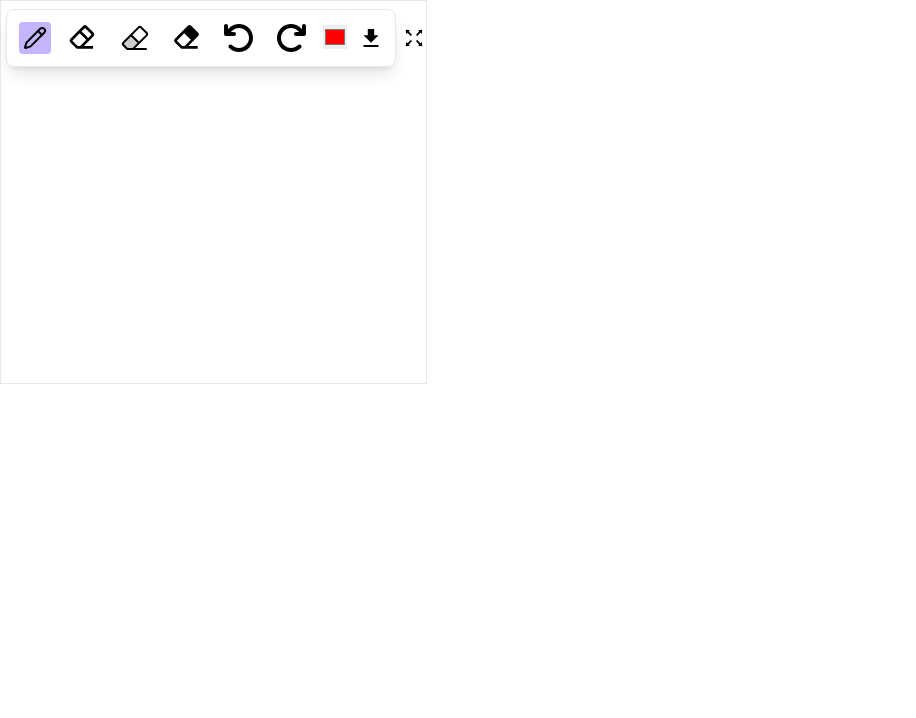
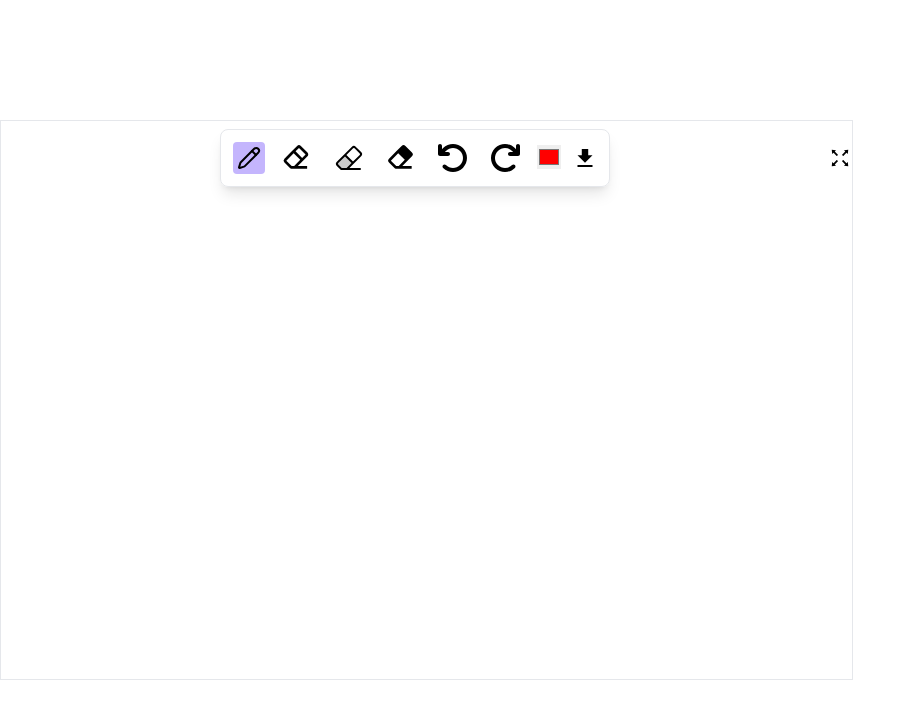
Before and after one commit to Pham-Tuan-Nghia-Mean/Whiteboard-example, a React (Vite) app: page / in a window 1280 px wide. Shown: the top 718 px of the page, without its empty margins (0-916 px from the left). Built offline with nearby package versions, Linux system fonts and the light colour scheme.

Commit message:
implement radio element

```diff
--- a/src/App.jsx
+++ b/src/App.jsx
@@ -1,6 +1,6 @@
 import { v4 as uuidv4 } from "uuid";
-import { Layer, Line, Stage } from "react-konva";
-import { useEffect, useRef, useState } from "react";
+import { Layer, Line, Stage, Transformer } from "react-konva";
+import { useEffect, useLayoutEffect, useRef, useState } from "react";
 
 import { IoMdDownload } from "react-icons/io";
 import { LuPencil } from "react-icons/lu";
@@ -13,6 +13,7 @@ import { AiOutlineFullscreen } from "react-icons/ai";
 import { AiOutlineFullscreenExit } from "react-icons/ai";
 import { ACTIONS } from "./constants";
 
+
 export default function App() {
   const line = localStorage.getItem("scribbles");
   const stageRef = useRef();
@@ -24,17 +25,15 @@ export default function App() {
     lineList: scribbles,
   });
   const [isFullScreen, setIsFullScreen] = useState(false);
-
+  const [currentSize, setCurrentSize] = useState({ width: 0, height: 0 });
   const isPaining = useRef(false);
+  const divRef = useRef(null);
 
   function onPointerDown() {
     if (
-      [
-        ACTIONS.ERASER_ALL,
-        ACTIONS.UNDO,
-        ACTIONS.REDO,
-        ACTIONS.ERASER_ALL,
-      ].includes(action)
+      [ACTIONS.ERASER_ALL, ACTIONS.UNDO, ACTIONS.REDO].includes(
+        action
+      )
     )
       return;
 
@@ -70,7 +69,6 @@ export default function App() {
         break;
       case ACTIONS.ERASER_ELEMENT:
         setScribbles(newScribbles);
-
         break;
     }
   }
@@ -132,12 +130,40 @@ export default function App() {
     if (!isPaining.current) return;
     setHistory({ step: scribbles?.length - 1, lineList: scribbles });
   }, [scribbles, isPaining]);
+
+  useLayoutEffect(() => {
+    if (divRef.current) {
+      setCurrentSize({
+        width: divRef.current.offsetWidth,
+        height: divRef.current.offsetHeight,
+      });
+    }
+    if (!currentSize.width && !currentSize.height) return
+    const widthRatio = divRef.current.offsetWidth / currentSize.width
+    const heightRatio = divRef.current.offsetHeight / currentSize.height
+
+    const newArray = scribbles.map((item) => ({
+      ...item,
+      points: item.points.map((point, index) => {
+        if (index === 0) return point * widthRatio;
+        if (index % 2 !== 0) return point * heightRatio;
+        if (index % 2 === 0) return point * widthRatio;
+      }),
+    }));
+    setScribbles(newArray);
+  }, [isFullScreen]);
+
   return (
-    <>
-      <div className={`relative ${!isFullScreen ? 'w-1/3 h-96' : 'h-screen w-full'} border`}>
+    <div className="flex content-center items-center  h-screen">
+      <div
+        className={`relative ${
+          !isFullScreen ? "w-2/3 h-[70%]" : "h-screen w-full"
+        } border `}
+      >
         {/* Controls */}
         <div className="absolute top-0 z-10 w-full py-2 flex">
           <div className="flex justify-center items-center gap-3 py-2 px-3 w-fit mx-auto border shadow-lg rounded-lg">
+
             <button
               className={
                 action === ACTIONS.SCRIBBLE
@@ -220,7 +246,13 @@ export default function App() {
               <IoMdDownload size={"1.5rem"} />
             </button>
           </div>
-          <button onClick={() => setIsFullScreen((pre) => (!pre))}>
+          <button
+            onClick={() => {
+              setIsFullScreen((pre) => !pre);
+
+
+            }}
+          >
             {!isFullScreen ? (
               <AiOutlineFullscreen size={"1.5rem"} />
             ) : (
@@ -229,10 +261,11 @@ export default function App() {
           </button>
         </div>
         {/* Canvas */}
+        <div ref={divRef} className="h-full">
           <Stage
             ref={stageRef}
-          width={ !isFullScreen ? window.innerWidth /3 : window.innerWidth }
-          height={ !isFullScreen ? window.innerHeight / 2 : window.innerWidth}
+            width={currentSize.width}
+            height={currentSize.height}
             onPointerDown={onPointerDown}
             onPointerMove={onPointerMove}
             onPointerUp={onPointerUp}
@@ -248,13 +281,16 @@ export default function App() {
                   stroke={scribble.fillColor}
                   strokeWidth={scribble.tool === "eraser" ? 12 : 4}
                   globalCompositeOperation={
-                  scribble.tool === "eraser" ? "destination-out" : "source-over"
+                    scribble.tool === "eraser"
+                      ? "destination-out"
+                      : "source-over"
                   }
                 />
               ))}
             </Layer>
           </Stage>
         </div>
-    </>
+      </div>
+    </div>
   );
 }
--- a/src/constants.js
+++ b/src/constants.js
@@ -1,4 +1,5 @@
 export const ACTIONS = {
+  SELECT: "SELECT",
   ERASER: "ERASER",
   ERASER_ELEMENT: "ERASER_ELEMENT",
   ERASER_ALL: "ERASER_ALL",
```
Lines whose indentation alone changed are shown as unchanged.
